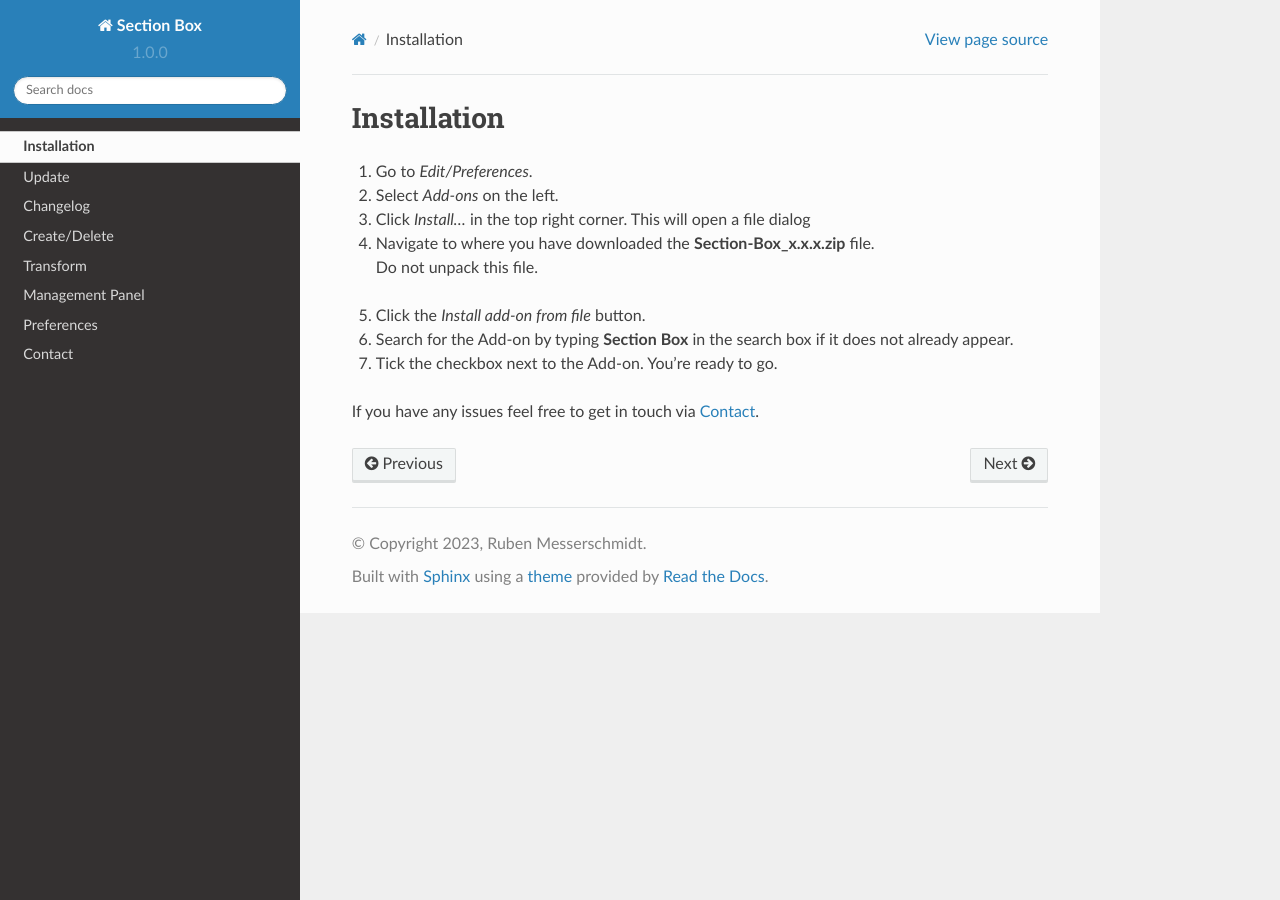
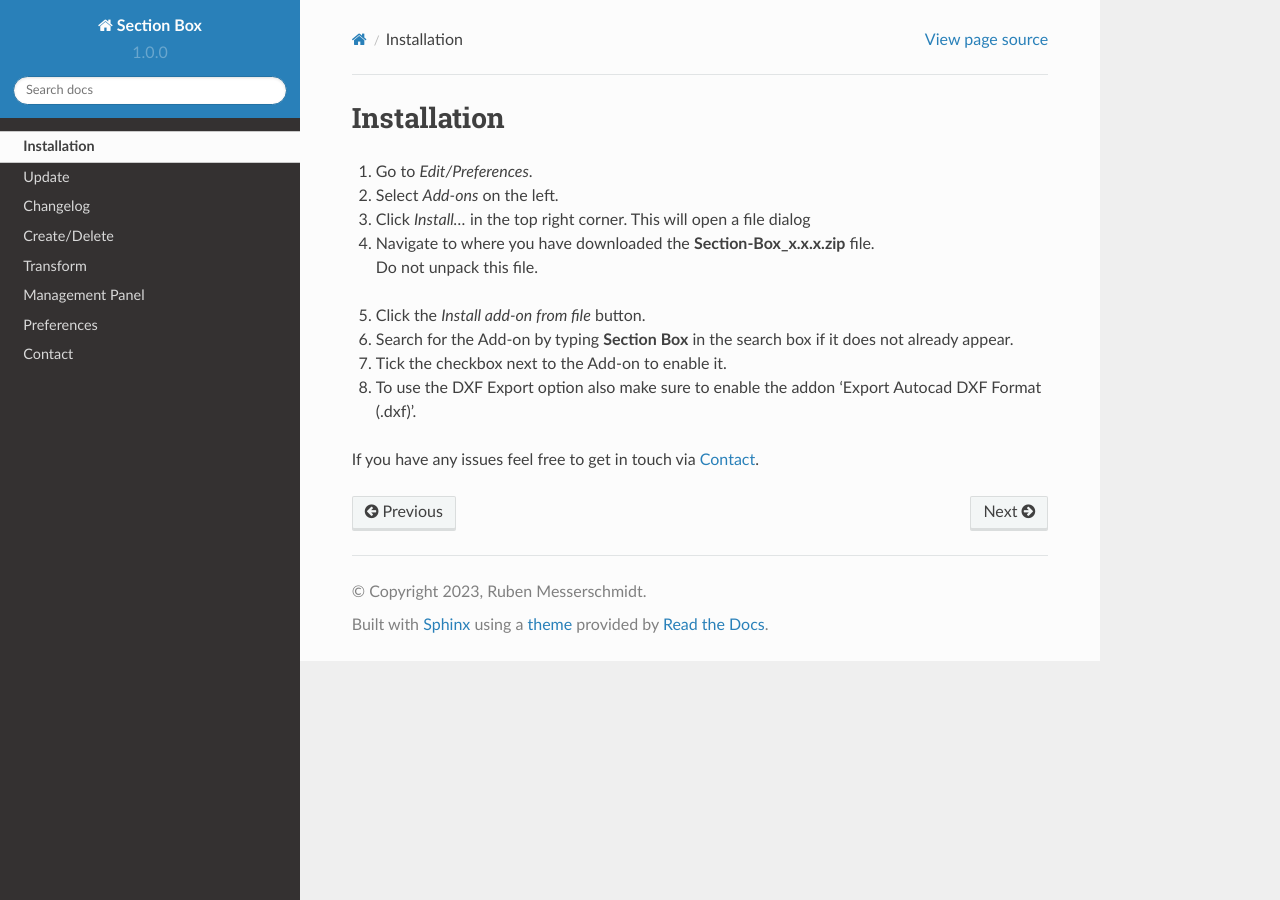
Before and after one commit to rubenmesserschmidt/Section-Box_docs, a Sphinx documentation site: the page built from docs/source/installation.rst, in a window 1280 px wide. Built offline with Sphinx 7.4.7 and the Read the Docs theme 2.0.0, drawn with Linux system fonts in a browser that asks for light colours.

Commit message:
added email to contact

```diff
--- a/docs/source/contact.rst
+++ b/docs/source/contact.rst
@@ -2,3 +2,4 @@
 #######
 
 If you have any questions, issues or an idea for a new feature do not hestitate and get in touch via `Discord <https://discord.gg/TYFq6VKXCN>`_.
+Or send me an E-Mail: `support@rubenmesserschmidt.com <mailto:support@rubenmesserschmidt.com?subject=[Section Box]: >`_.
--- a/docs/source/installation.rst
+++ b/docs/source/installation.rst
@@ -14,6 +14,7 @@
    | Do not unpack this file.
 #. Click the *Install add-on from file* button.
 #. Search for the Add-on by typing **Section Box** in the search box if it does not already appear.
-#. Tick the checkbox next to the Add-on. You're ready to go.
+#. Tick the checkbox next to the Add-on to enable it.
+#. To use the DXF Export option also make sure to enable the addon 'Export Autocad DXF Format (.dxf)'.
 
 If you have any issues feel free to get in touch via :doc:`contact`.
```
